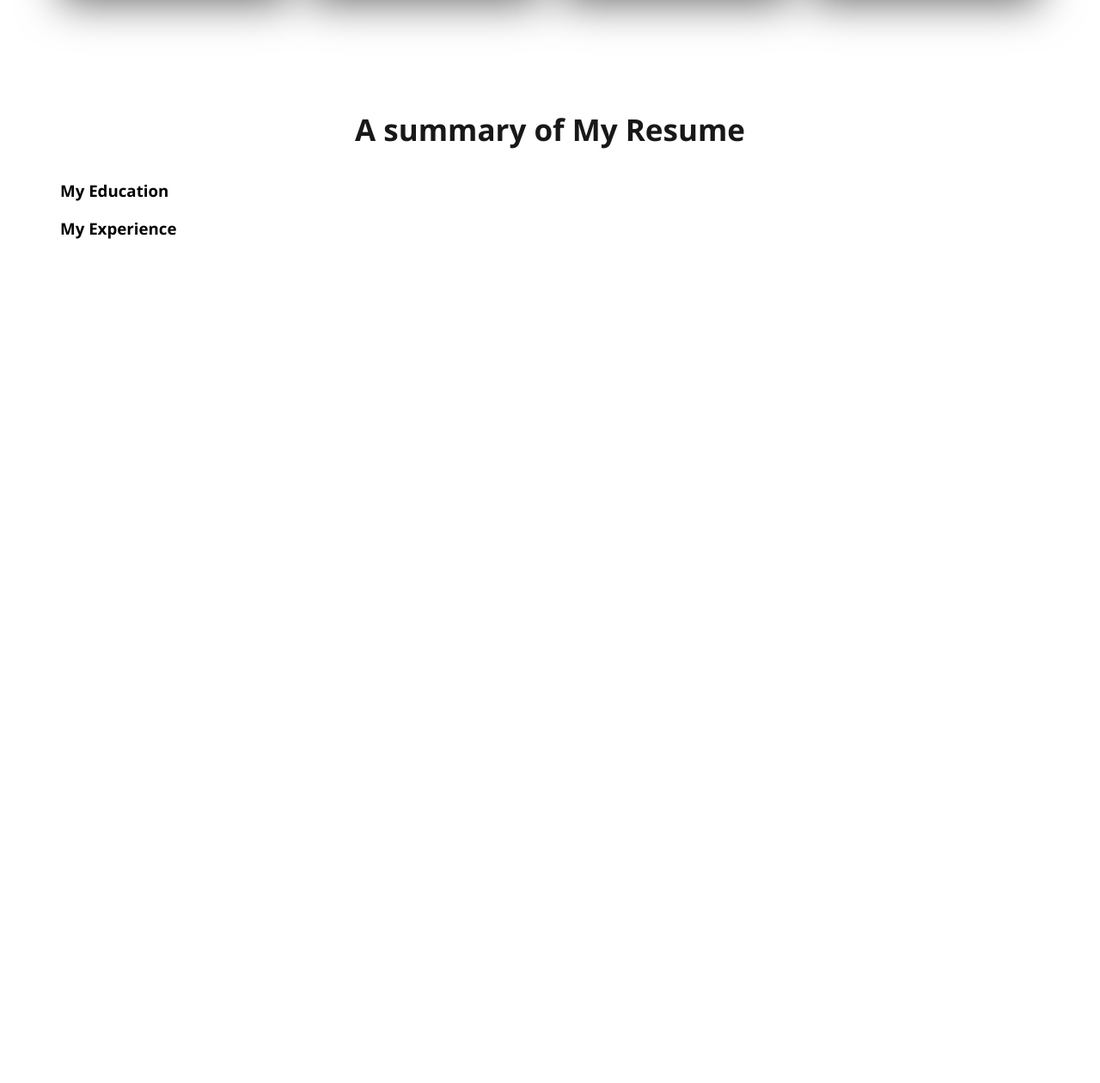
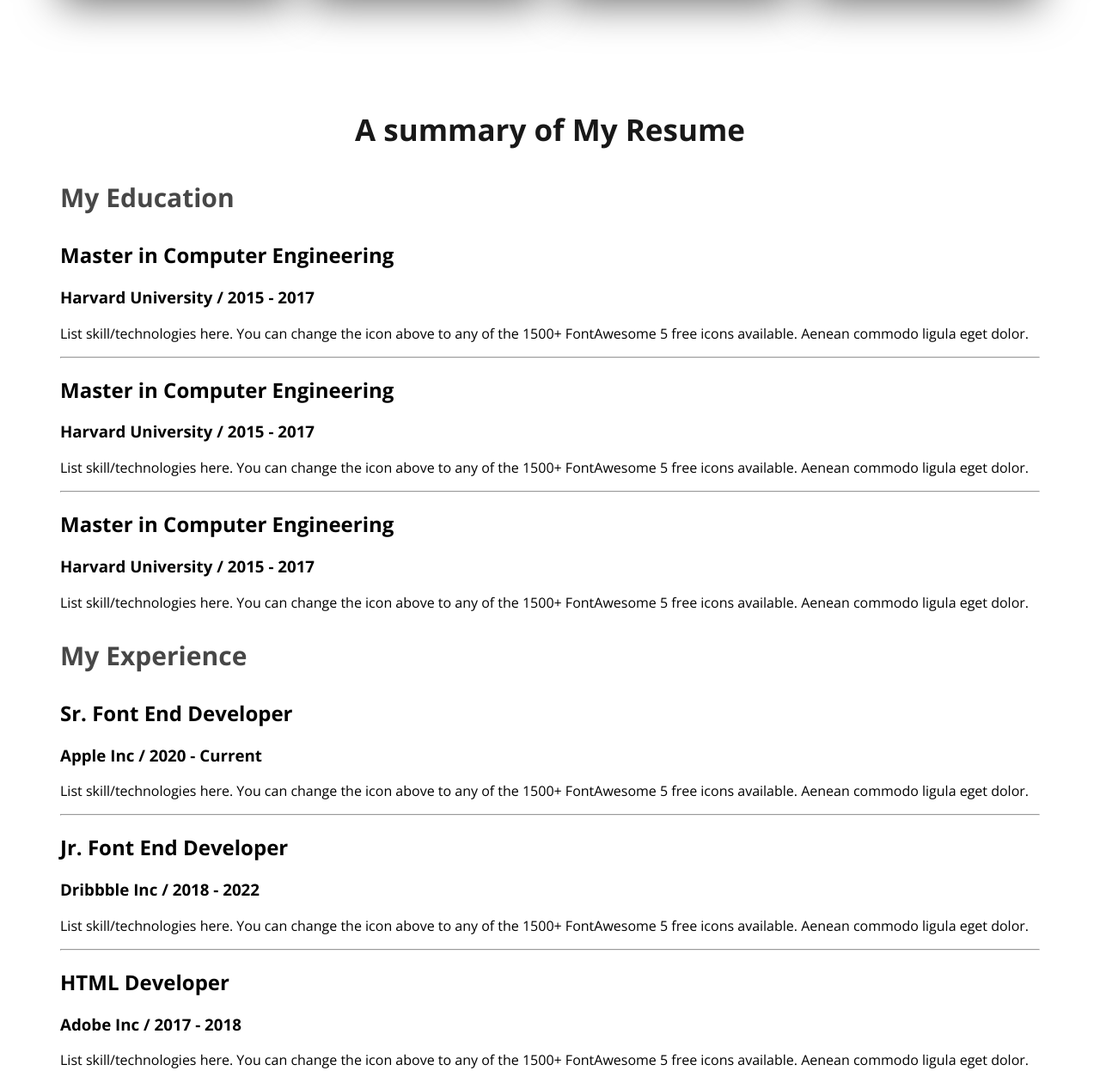
Before and after one commit to mst-rupa-akter2/webdevelop-protofile, a plain HTML site: page index.html in a window 1280 px wide. Shown: the part 2207-3467 px from the top of the page at 86% size. Before the commit the page ends 2503 px from the top, so only its background shows below. Drawn offline with nearby package versions, Linux system fonts and the light colour scheme.

Commit message:
added the resume

```diff
--- a/index.html
+++ b/index.html
@@ -97,13 +97,53 @@
 
     <div class="resume-column">
         <h3 class="resume-column-title">My Education</h3>
+
+        <div class="resume-item"></div>
+        <h2 class="resume-item-title">Master in Computer Engineering</h2>
+        <h3 class="resume-item-institute">Harvard University / 2015 - 2017</h3>
+        <p class="resume-item-description">List skill/technologies here. You can change the icon above
+            to any of the 1500+ FontAwesome 5 free icons available. Aenean commodo ligula eget dolor.</p>
     </div>
+    <hr>
+    <div class="resume-item"></div>
+<h2 class="resume-item-title">Master in Computer Engineering</h2>
+<h3 class="resume-item-institute">Harvard University / 2015 - 2017</h3>
+<p class="resume-item-description">List skill/technologies here. You can change the icon above
+    to any of the 1500+ FontAwesome 5 free icons available. Aenean commodo ligula eget dolor.</p>
+</div>
+<hr>
+<div class="resume-item"></div>
+<h2 class="resume-item-title">Master in Computer Engineering</h2>
+<h3 class="resume-item-institute">Harvard University / 2015 - 2017</h3>
+<p class="resume-item-description">List skill/technologies here. You can change the icon above
+    to any of the 1500+ FontAwesome 5 free icons available. Aenean commodo ligula eget dolor.</p>
+</div>
+</div>
+
     <div class="resume-column">
         <h3 class="resume-column-title">My Experience</h3>
     </div>
-
-  </div>
-
+    <div class="resume-item"></div>
+<h2 class="resume-item-title">Sr. Font End Developer</h2>
+<h3 class="resume-item-institute">Apple Inc / 2020 - Current</h3>
+<p class="resume-item-description">List skill/technologies here. You can change the icon above
+    to any of the 1500+ FontAwesome 5 free icons available. Aenean commodo ligula eget dolor.</p>
+</div>
+<hr>
+<div class="resume-item"></div>
+<h2 class="resume-item-title">Jr. Font End Developer</h2>
+<h3 class="resume-item-institute">Dribbble Inc / 2018 - 2022</h3>
+<p class="resume-item-description">List skill/technologies here. You can change the icon above
+    to any of the 1500+ FontAwesome 5 free icons available. Aenean commodo ligula eget dolor.</p>
+</div>
+<hr>
+<div class="resume-item"></div>
+<h2 class="resume-item-title">HTML Developer</h2>
+<h3 class="resume-item-institute">Adobe Inc / 2017 - 2018</h3>
+<p class="resume-item-description">List skill/technologies here. You can change the icon above
+    to any of the 1500+ FontAwesome 5 free icons available. Aenean commodo ligula eget dolor.</p>
+</div>
+</div>
   </section>
     </main>
     <footer>
--- a/styles.html/portfolio.css
+++ b/styles.html/portfolio.css
@@ -132,3 +132,10 @@ nav h3{
     .skill-description{
         color: #757575;
     }
+    /*resume section styles */
+    .resume-column-title{
+        color: #474747;
+        font-size: 30px;
+        font-weight: 700;
+
+    }
```
